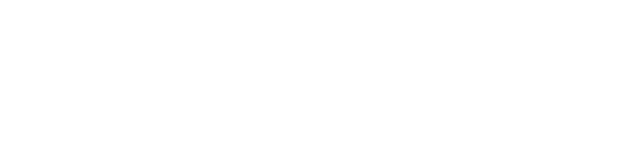
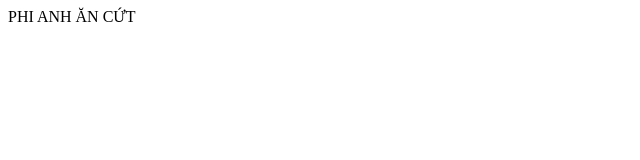
Before and after one commit to kunfullstack/git-team, a plain HTML site: page index.html in a window 1280 px wide. Shown: the whole page, without its empty margins (0-640 px from the left). Drawn offline with Linux system fonts and the light colour scheme.

Commit message:
Update index.html

```diff
--- a/index.html
+++ b/index.html
@@ -6,5 +6,5 @@
     <meta name="viewport" content="width=device-width, initial-scale=1.0" />
     <title>Document</title>
   </head>
-  <body></body>
+  <body>PHI ANH ĂN CỨT</body>
 </html>
```
